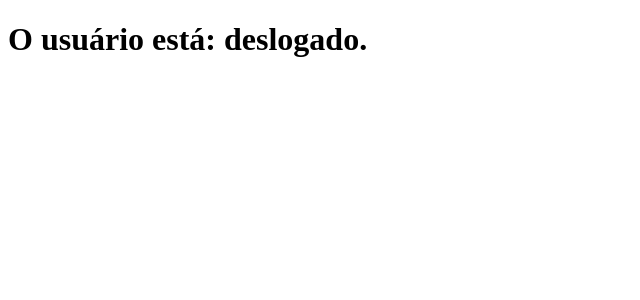
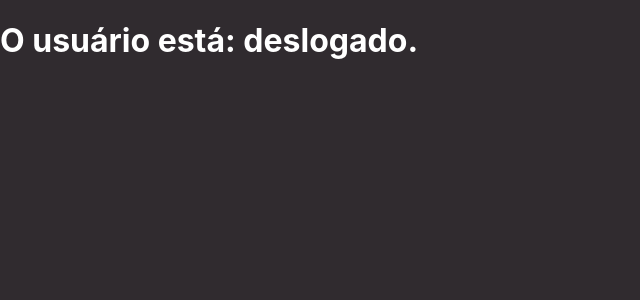
Before and after one commit to emmanuelviniciusdev/animates, a React (Create React App) app: page / in a window 1280 px wide. Shown: the top 300 px of the page, without its empty margins (0-640 px from the left). Built offline with nearby package versions, Linux system fonts and the light colour scheme.

Commit message:
adiciona estilo global

```diff
--- a/src/index.tsx
+++ b/src/index.tsx
@@ -5,11 +5,17 @@ import reportWebVitals from './reportWebVitals'
 import Routes from './routes'
 import { Provider } from 'react-redux'
 import store from './redux/store'
+import GlobalStyle from './styles/globalStyle'
+import { ThemeProvider } from 'styled-components'
+import { darkTheme } from './styles/themes'
 
 ReactDOM.render(
     <React.StrictMode>
         <Provider store={store}>
-            <Routes />
+            <ThemeProvider theme={darkTheme}>
+                <GlobalStyle />
+                <Routes />
+            </ThemeProvider>
         </Provider>
     </React.StrictMode>,
     document.getElementById('root')
--- /dev/null
+++ b/src/styles/globalStyle.tsx
@@ -0,0 +1,57 @@
+import { createGlobalStyle } from 'styled-components'
+import InterRegular from '../assets/fonts/Inter/Inter-Regular.woff2'
+import InterItalic from '../assets/fonts/Inter/Inter-Italic.woff2'
+import InterSemiBold from '../assets/fonts/Inter/Inter-SemiBold.woff2'
+import InterSemiBoldItalic from '../assets/fonts/Inter/Inter-SemiBoldItalic.woff2'
+import InterBold from '../assets/fonts/Inter/Inter-Bold.woff2'
+import InterBoldItalic from '../assets/fonts/Inter/Inter-BoldItalic.woff2'
+
+const GlobalStyle = createGlobalStyle`
+    /**
+     * It's only imported the fonts that was used during the development of the
+     * app interface.
+     */
+    @font-face {
+        font-family: 'Inter', sans-serif;
+        src: url(${InterRegular}) format('woff2');
+        font-weight: 400;
+    }
+    @font-face {
+        font-family: 'Inter', sans-serif;
+        src: url(${InterItalic}) format('woff2');
+        font-weight: 400;
+    }
+    @font-face {
+        font-family: 'Inter', sans-serif;
+        src: url(${InterSemiBold}) format('woff2');
+        font-weight: 600;
+    }
+    @font-face {
+        font-family: 'Inter', sans-serif;
+        src: url(${InterSemiBoldItalic}) format('woff2');
+        font-weight: 600;
+    }
+    @font-face {
+        font-family: 'Inter', sans-serif;
+        src: url(${InterBold}) format('woff2');
+        font-weight: 700;
+    }
+    @font-face {
+        font-family: 'Inter', sans-serif;
+        src: url(${InterBoldItalic}) format('woff2');
+        font-weight: 700;
+    }
+
+    * {
+        font-family: 'Inter', sans-serif;
+    }
+
+    body {
+        margin: 0;
+        padding: 0;
+        background-color: ${(props) => props.theme.bgDefault};
+        color: ${(props) => props.theme.colorPrimary};
+    }
+`
+
+export default GlobalStyle
--- /dev/null
+++ b/src/styles/themes.ts
@@ -0,0 +1,23 @@
+import { DefaultTheme } from 'styled-components'
+
+declare module 'styled-components' {
+    export interface DefaultTheme {
+        bgDefault: string
+        bgPrimary: string
+        bgSecondary: string
+
+        colorPrimary: string
+        colorSecondary: string
+        colorTertiary: string
+    }
+}
+
+export const darkTheme: DefaultTheme = {
+    bgDefault: '#302B2F',
+    bgPrimary: '#FC4A1A',
+    bgSecondary: '#4D474B',
+
+    colorPrimary: '#FFF',
+    colorSecondary: '#CCC',
+    colorTertiary: '#878787',
+}
```
